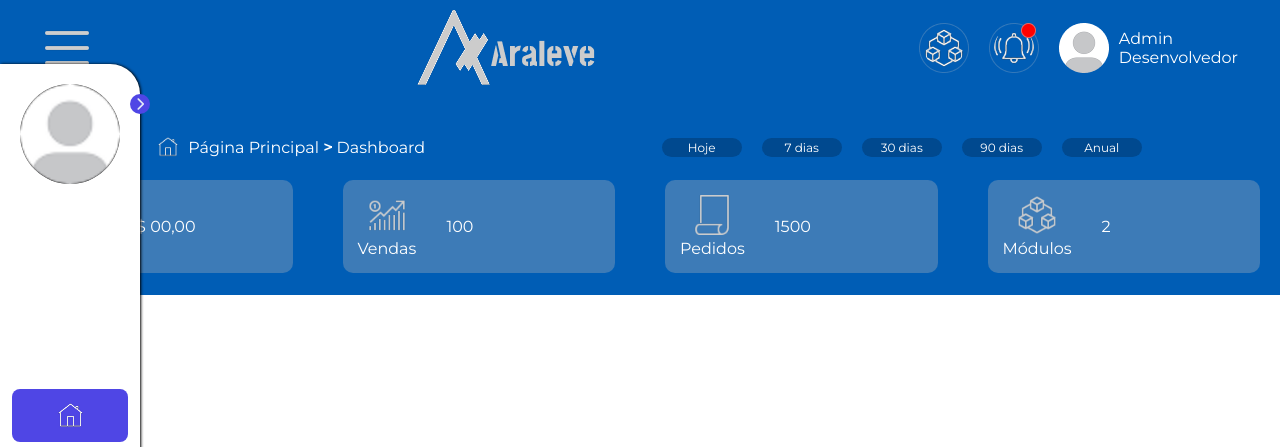
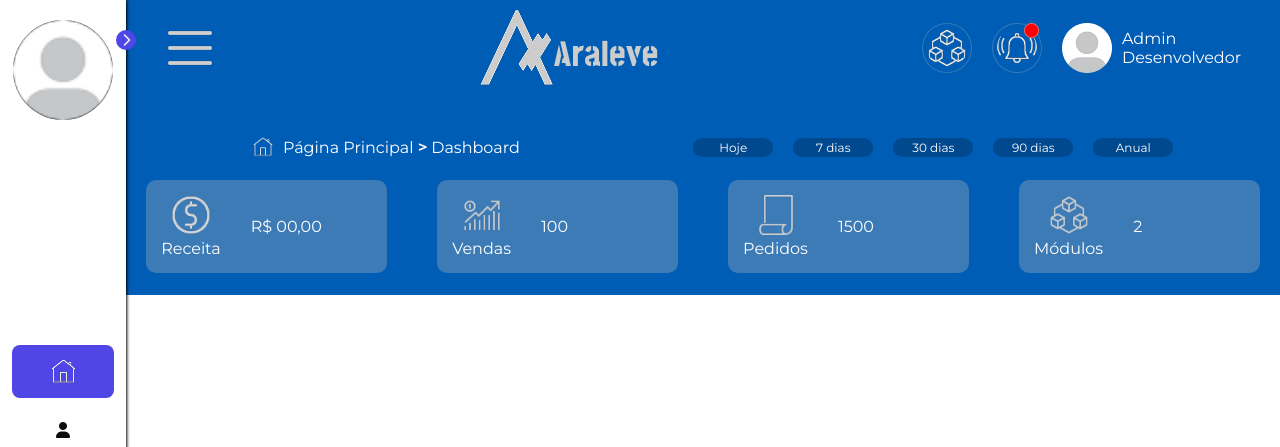
Before and after one commit to Lucimar61/sistema_aralev, a plain HTML site: page inicio.html in a window 1280 px wide. Shown: the top 447 px of the page. Drawn offline with Linux system fonts and the light colour scheme; a web font is replaced by a local one.

Commit message:
Atualização da tela principal, adição do menu lateral em andamento

```diff
--- a/css/style.css
+++ b/css/style.css
@@ -10,9 +10,7 @@ body {
     min-height: 100vh;
 }
 main {
-    width: 100vw;
-    position: fixed;
-    z-index: 1;
+    width: 100%;
 }
 /* Seção Menu Suspenso */
 
@@ -39,14 +37,11 @@ main {
     flex-direction: column;
     justify-content: space-between;
     background-color: #fff;
-    height: 95vh;
+    height: 100vh;
     position: relative;
     transition: all .5s;
     min-width: 82px;
     box-shadow: 1px 0px 3px;
-    border-radius: 0px 30px 0 0 ;
-    margin-top: 5%;
-    position: fixed;
     z-index: 2;
 }
 
```
